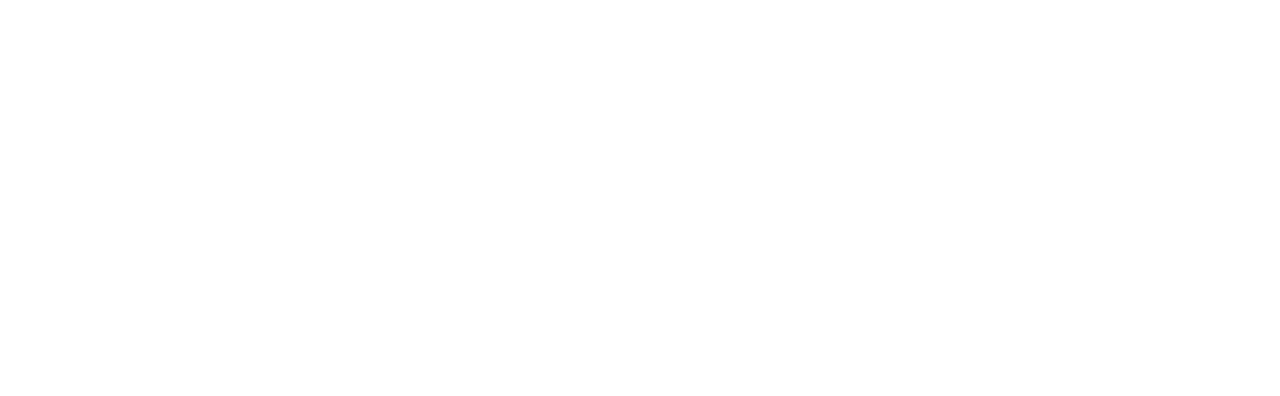
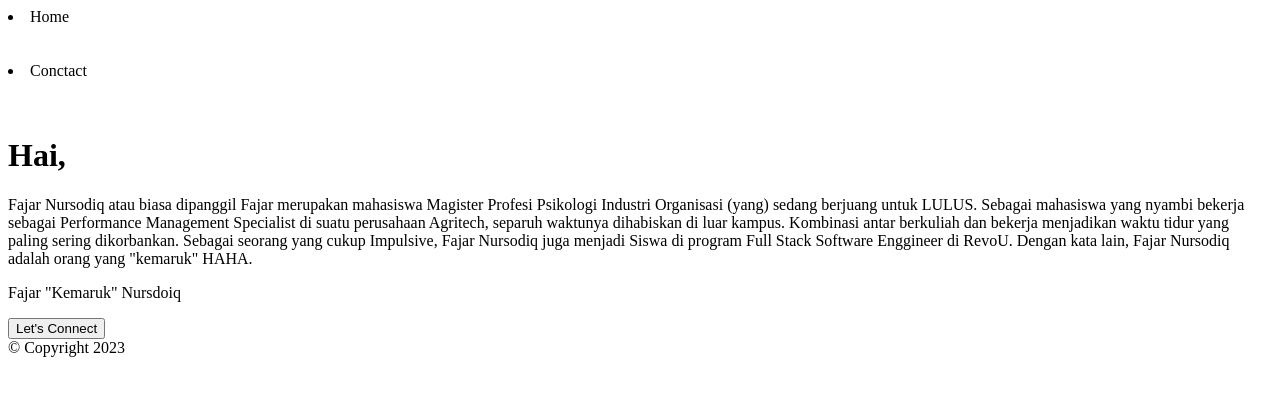
Before and after one commit to RevoU-FSSE-2/week-4-fajarnursodiqq, a plain HTML site: page indext.html in a window 1280 px wide. Drawn offline with Linux system fonts and the light colour scheme.

Commit message:
week 1 fajar nursodiq mengisi konten utama html

```diff
--- a/indext.html
+++ b/indext.html
@@ -3,9 +3,24 @@
 <head>
     <meta charset="UTF-8">
     <meta name="viewport" content="width=device-width, initial-scale=1.0">
-    <title>Document</title>
+    <title>Fajar Nursodiq</title>
 </head>
 <body>
-
+    <li>Home</li><br></br>
+    <li>Conctact</li><br></br>
+    <h1>Hai,</h1>
+    <p>Fajar Nursodiq atau biasa dipanggil Fajar merupakan mahasiswa
+        Magister Profesi Psikologi Industri Organisasi (yang) sedang berjuang untuk LULUS.
+        Sebagai mahasiswa yang nyambi bekerja sebagai Performance Management Specialist
+        di suatu perusahaan Agritech, separuh waktunya dihabiskan di luar kampus.
+        Kombinasi antar berkuliah dan bekerja menjadikan waktu tidur yang paling sering dikorbankan.
+        Sebagai seorang yang cukup Impulsive, Fajar Nursodiq juga menjadi Siswa di program Full Stack Software Enggineer di RevoU.
+        Dengan kata lain, Fajar Nursodiq adalah orang yang "kemaruk" HAHA.
+    </p>
+    <p>Fajar "Kemaruk" Nursdoiq</p>
+    <button>Let's Connect</button>
 </body>
+<footer>
+    &copy; <em id="date"></em>Copyright 2023
+</footer>
 </html>
```
